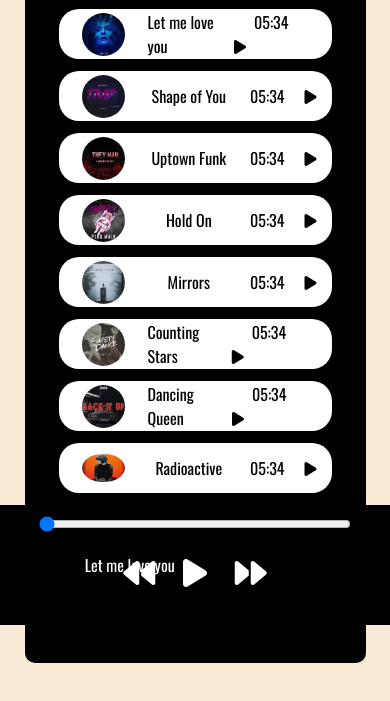
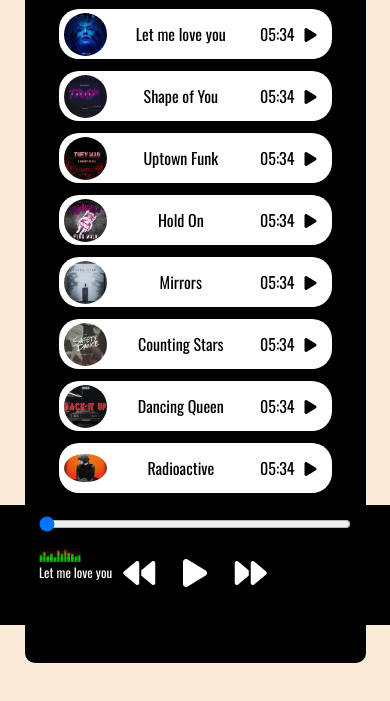
Before and after one commit to Shubham-1720/MusicPlayer, a plain HTML site: page index.html in a window 390 px wide. Shown: the part 219-920 px from the top of the page. Drawn offline with nearby package versions, Linux system fonts and the light colour scheme.

Commit message:
Add files via upload

```diff
--- a/style.css
+++ b/style.css
@@ -74,6 +74,7 @@ nav ul li{
     cursor: pointer;
 }
 
+
 .songItem{
     height: 50px;
     display: flex;
@@ -83,6 +84,7 @@ nav ul li{
     justify-content: space-between;
     align-items: center;
     border-radius: 20px;
+    padding-right: 15px;
 
 }
 
@@ -97,19 +99,25 @@ nav ul li{
 }
 .songItem i{
    cursor: pointer;
-    margin-right:15px;
+    /* margin-right:15px; */
 }
 
 .songInfo{
     position: absolute;
     left: 10vw;
+    display: flex;
+    align-items: baseline;
 }
 
 .songInfo img{
-    opacity: 0;
+    opacity: 1;
     transition: opacity 0.5s ease-in;
+
 }
+#masterSongName{
+   margin: 2px;
 
+}
 .about-container{
     color: white;
     background-color: black;
@@ -128,3 +136,35 @@ nav ul li{
     text-align: center;
     margin-top: 300px;
 }
+
+@media screen and (max-width: 410px) {
+    .songItem img{
+        width: 43px;
+        margin: 0 5px;
+        border-radius: 50%;
+    }
+    .timestamp{
+        margin: 0 10px;
+    }
+  }
+
+@media screen and (min-width:0px)and (max-width: 600px) {
+    .songInfo{
+        flex-direction: column;
+    }
+    #masterSongName{
+        margin: 0;
+        text-wrap: wrap;
+     }
+}
+
+@media screen and (max-width: 450px) {
+    #masterSongName {
+        font-size: small;
+    }
+}
+@media screen and (max-width: 380px) {
+    #masterSongName {
+        font-size: 12px;
+    }
+}
```
Also changed, not shown: about.html (+7 -0 lines), index.html (+2 -1 lines).
